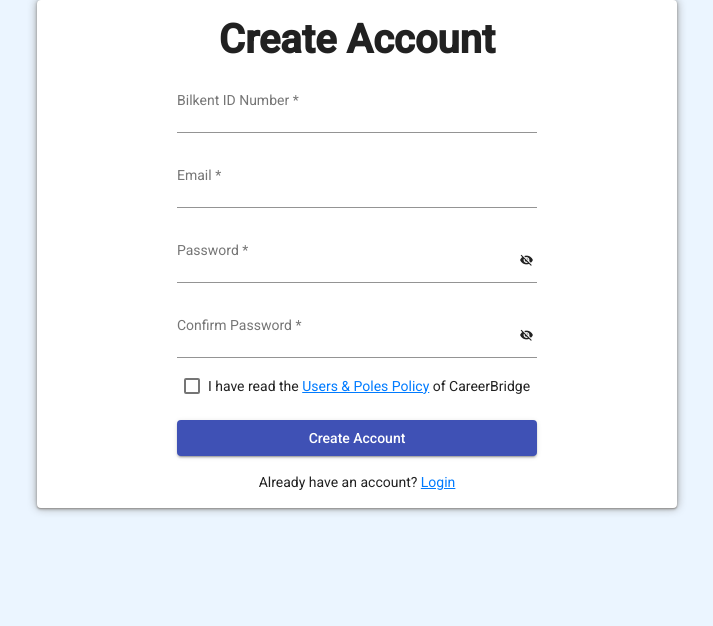
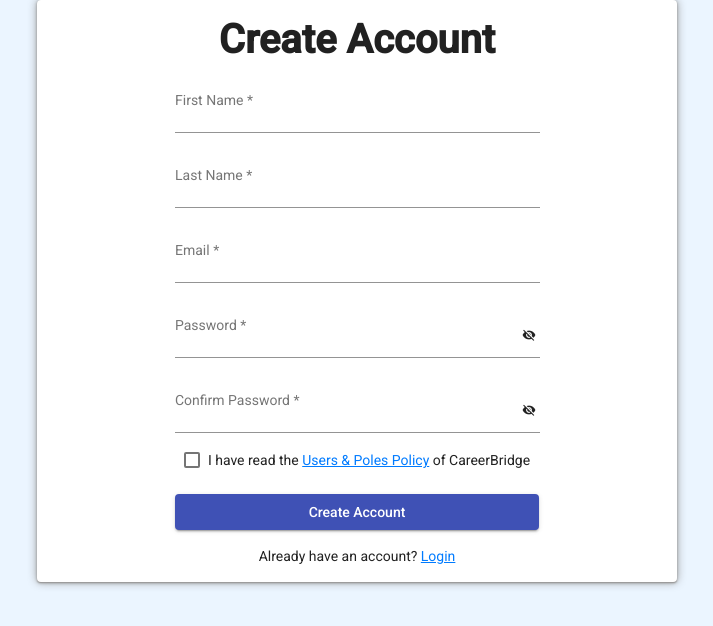
Before and after one commit to cs-353-project/CareerBridge, an Angular app in the folder frontend/: page /signup in a window 1280 px wide. Shown: the top 626 px of the page, without its empty margins (283-996 px from the left). Built offline with nearby package versions, Linux system fonts and the light colour scheme.

Commit message:
Connect register

```diff
--- a/frontend/src/app/signup/signup.component.html
+++ b/frontend/src/app/signup/signup.component.html
@@ -10,15 +10,30 @@
           <mat-form-field class="w-100">
             <input
               matInput
-              placeholder="Bilkent ID Number"
+              placeholder="First Name"
               class="form-control"
-              formControlName="userName" />
+              formControlName="first_name" />
             <mat-error
               *ngIf="
-                requiredForm.controls['userName'].invalid &&
-                requiredForm.controls['userName'].touched
+                requiredForm.controls['first_name'].invalid &&
+                requiredForm.controls['first_name'].touched
               ">
-              Bilkent ID Number is
+              First name is
+              <strong>required</strong>
+            </mat-error>
+          </mat-form-field>
+          <mat-form-field class="w-100">
+            <input
+              matInput
+              placeholder="Last Name"
+              class="form-control"
+              formControlName="last_name" />
+            <mat-error
+              *ngIf="
+                requiredForm.controls['last_name'].invalid &&
+                requiredForm.controls['last_name'].touched
+              ">
+              First name is
               <strong>required</strong>
             </mat-error>
           </mat-form-field>
@@ -33,7 +48,7 @@
                 requiredForm.controls['email'].invalid &&
                 requiredForm.controls['email'].touched
               ">
-              A valid Bilkent University email address is
+              A valid email address is
               <strong>required</strong>
             </mat-error>
           </mat-form-field>
--- a/frontend/src/app/signup/signup.component.ts
+++ b/frontend/src/app/signup/signup.component.ts
@@ -10,6 +10,7 @@ import {
 import { MatDialog, MatDialogConfig } from '@angular/material/dialog';
 import { Router } from '@angular/router';
 import { PolicyDialogComponent } from './policy-dialog/policy-dialog.component';
+import { AuthenticationService } from '../_services/authentication.service';
 
 @Component({
   selector: 'app-signup',
@@ -24,7 +25,8 @@ export class SignupComponent implements OnInit {
   constructor(
     private router: Router,
     private formBuilder: FormBuilder,
-    private dialog: MatDialog
+    private dialog: MatDialog,
+    public authService: AuthenticationService
   ) {
     this.buildForm();
   }
@@ -32,28 +34,25 @@ export class SignupComponent implements OnInit {
   ngOnInit(): void {}
 
   signUp() {
-    /*
     if (this.requiredForm.valid) {
       this.authService.register(this.requiredForm.value).subscribe(
         (response: any) => {
-          this.toastr.success('Registration successful');
+          // this.toastr.success('Registration successful');
           this.router.navigate(['/login']);
         },
         error => {
-          const errorMsg = error.error ? error.error : error;
-          this.toastr.error('Registration failed: ' + errorMsg);
+          // const errorMsg = error.error ? error.error : error;
+          // this.toastr.error('Registration failed: ' + errorMsg);
         }
       );
     }
-    */
   }
 
   buildForm() {
     this.requiredForm = this.formBuilder.group({
       //actorType: [ActorsEnum.Student.toString(), Validators.required],
-      firstName: ['test', Validators.required],
-      lastName: ['test', Validators.required],
-      userName: ['', Validators.required],
+      first_name: ['', Validators.required],
+      last_name: ['', Validators.required],
       email: ['', Validators.required],
       password: ['', Validators.required],
       confirmPassword: ['', [Validators.required, this.matchValues('password')]]
```
